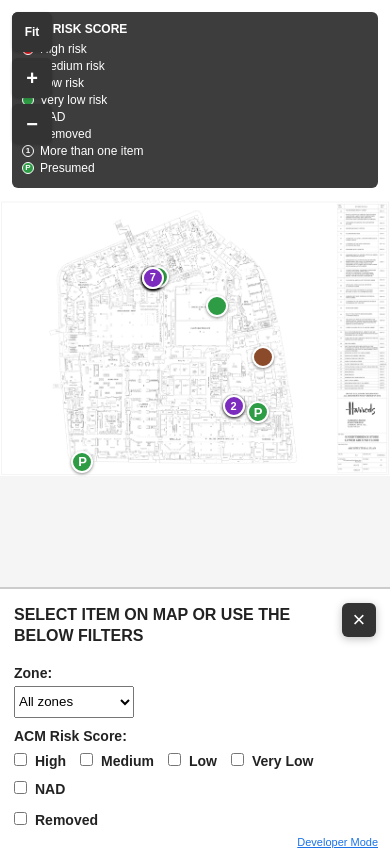
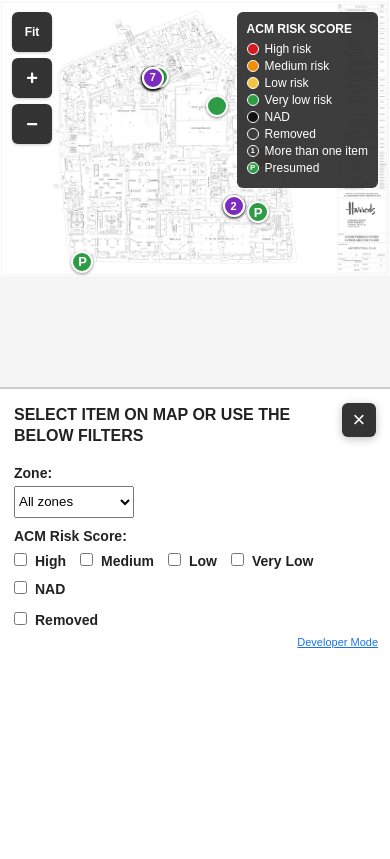
Before and after one commit to rebeccahall-code/harrods-interactive-floor-plan, a plain HTML site: page Index.html in a window 390 px wide. Drawn offline with Linux system fonts and the light colour scheme.

Commit message:
Position ACM legend on mobile right side

```diff
--- a/Index.html
+++ b/Index.html
@@ -413,7 +413,8 @@
             top: 20px;
             left: 20px;
             z-index: 9999;
-            width: 150px;
+            width: fit-content;
+            max-width: min(220px, calc(100vw - 26px));
             padding: 10px;
             border-radius: 6px;
             background: rgba(51, 51, 51, .95);
@@ -511,9 +512,11 @@
             }
 
             .pin-key {
-                width: 180px;
                 top: 12px;
-                left: 12px;
+                right: 12px;
+                left: auto;
+                width: fit-content;
+                max-width: min(210px, calc(100vw - 120px));
             }
 
             .zoom-controls {
@@ -527,9 +530,13 @@
 
         @media (max-width: 640px) {
             .pin-key {
-                position: static;
-                width: auto;
-                margin: 12px;
+                position: absolute;
+                top: 12px;
+                right: 12px;
+                left: auto;
+                width: fit-content;
+                max-width: min(180px, calc(100vw - 110px));
+                margin: 0;
             }
 
             .container {
```
